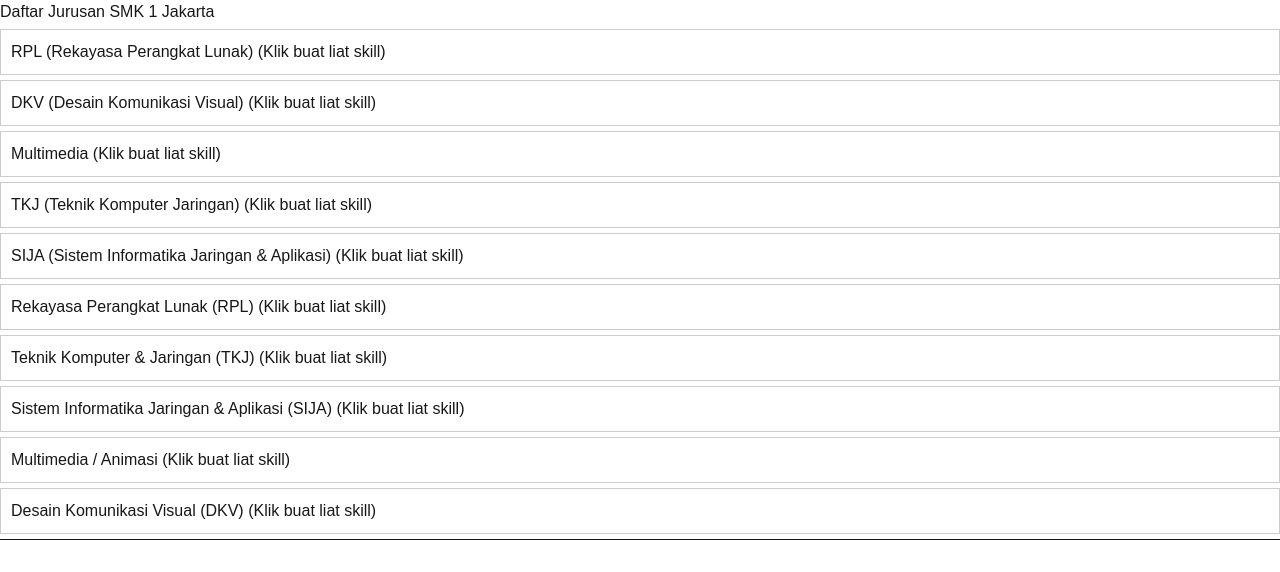
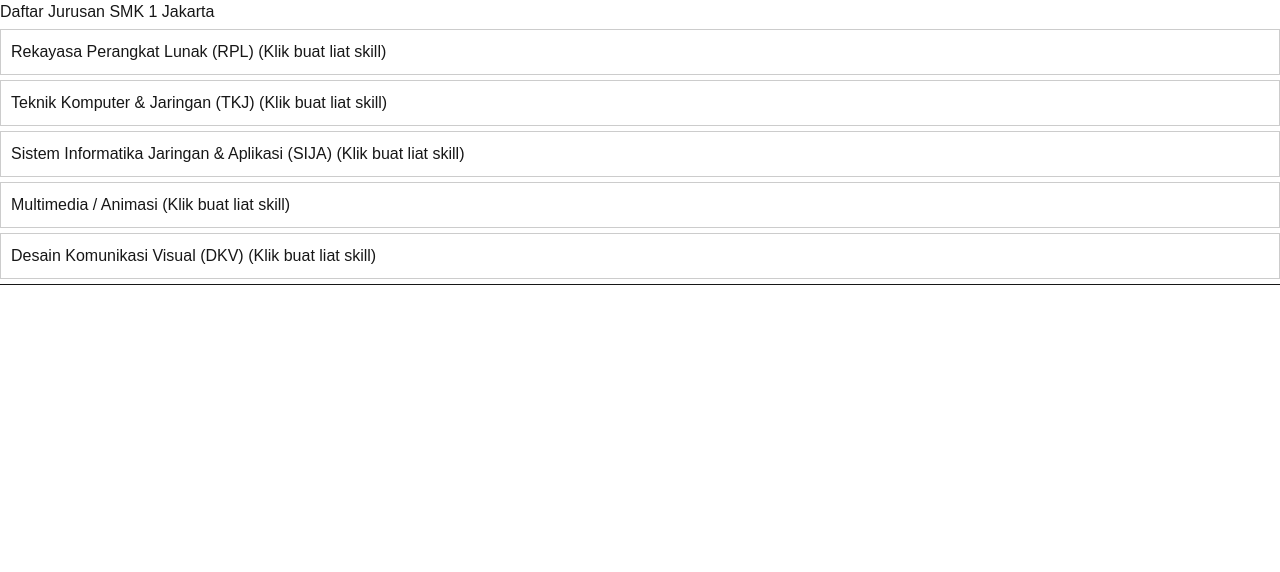
Before and after one commit to PadukaArif/smk-skill-bridge, a Next.js app: page / in a window 1280 px wide. Shown: the top 572 px of the page. Built offline with nearby package versions, Linux system fonts and the light colour scheme.

Commit message:
feat: menambahkan warna dan benerin data json juga panggilannya di page.tsx

```diff
--- a/app/page.tsx
+++ b/app/page.tsx
@@ -4,13 +4,29 @@
 import axios from "axios"
 
 export interface Data {
-    id:     number;
-    name:   string;
-    skills: string[];
+    ID:          number;
+    uuid:        string;
+    name:        string;
+    description: string;
+    skills:      string[];
+    projects:    string[];
+    careers:     string[];
+    colors:      Colors;
 }
+
+export interface Colors {
+    base_color:      string;
+    primary_color:   string;
+    secondary_color: string;
+    subtle_color:    string;
+}
+
+
+
 export default function Home() {
     const [jurusan, setJurusan] = useState <Data[]>([])
     const [pilihan, setPilihan] = useState <Data>();
+    const [projects, setProjects] = useState <Data>();
 
     useEffect (() => {
         axios.get<Data[]>('/majors.json')
@@ -26,7 +42,7 @@
 
         <ul>
             {jurusan.map((item : any) => (
-                <li key={item.id} onClick={() => setPilihan (item)} style={{cursor: 'pointer', padding: '10px', border: '1px solid #ccc', margin: '5px 0'}}>
+                <li key={item.ID} onClick={() => setPilihan (item)} style={{cursor: 'pointer', padding: '10px', border: '1px solid #ccc', margin: '5px 0'}}>
                     {item.name} (Klik buat liat skill)
                 </li>
             ))}
@@ -34,11 +50,30 @@
         <hr />
 
         {pilihan && (
-            <div>
+            <div className={``} style={{backgroundColor:pilihan.colors.secondary_color}}>
+                <h2>Deskripsi {pilihan.name}:</h2>
+                <ul>
+                        <li>{pilihan.description}</li>
+                </ul>
+                <br />
                 <h2>Skill di jurusan {pilihan.name}:</h2>
                 <ul>
                     {pilihan.skills?.map((skill: string, index: number) => (
                         <li key={index}>{skill}</li>
+                    ))}
+                </ul>
+                <br />
+                <h2>Projek di {pilihan.name}:</h2>
+                <ul>
+                    {pilihan.projects.map((proyek: string, index: number) => (
+                        <li key={index}>{proyek}</li>
+                    ))}
+                </ul>
+                <br />
+                 <h2>Career di {pilihan.name}:</h2>
+                <ul>
+                    {pilihan.careers.map((karir: string, index: number) => (
+                        <li key={index}>{karir}</li>
                     ))}
                 </ul>
             </div>
--- a/public/majors.json
+++ b/public/majors.json
@@ -1,73 +1,77 @@
 [
   {
-    "id": 1,
-    "name": "RPL (Rekayasa Perangkat Lunak)",
-    "skills": ["HTML & CSS", "JavaScript Dasar", "React/Next.js", "Database (SQL)", "Git & GitHub"]
-  },
-  {
-    "id": 2,
-    "name": "DKV (Desain Komunikasi Visual)",
-    "skills": ["Adobe Illustrator", "Photoshop", "Branding & Logo Design", "UI/UX Design", "Layouting"]
-  },
-  {
-    "id": 3,
-    "name": "Multimedia",
-    "skills": ["Video Editing", "Motion Graphics", "Photography", "3D Modelling", "Copywriting"]
-  },
-  {
-    "id": 4,
-    "name": "TKJ (Teknik Komputer Jaringan)",
-    "skills": ["Instalasi OS", "Mikrotik Dasar", "Routing & Switching", "Cabling (Fiber/UTP)", "Linux Server"]
-  },
-  {
-    "id": 5,
-    "name": "SIJA (Sistem Informatika Jaringan & Aplikasi)",
-    "skills": ["Cloud Computing", "Cyber Security Dasar", "Internet of Things (IoT)", "Server Management", "Python Programming"]
-  }
-,
-  {
-    "id": "rpl",
+    "ID": 1,
+    "uuid": "RPL",
     "name": "Rekayasa Perangkat Lunak (RPL)",
     "description": "Membangun sistem perangkat lunak masa depan, fokus pada integrasi AI, aplikasi web modern, dan ekosistem cloud.",
     "skills": ["Next.js & React", "AI API Integration", "TypeScript", "Cloud-Native Dev"],
     "projects": ["Web Portfolio Interaktif", "Sistem Kasir Berbasis Cloud", "Game 2D/3D Unity"],
     "careers": ["AI Software Engineer", "Fullstack Web Developer", "DevOps Engineer", "Blockchain Developer"],
-    "color": "blue"
+    "colors": {
+      "base_color": "#3B82F6",
+      "primary_color": "#1E40AF",
+      "secondary_color": "#60A5FA",
+      "subtle_color": "#EFF6FF"
+    }
   },
   {
-    "id": "tkj",
+    "ID": 2,
+    "uuid": "TKJ",
     "name": "Teknik Komputer & Jaringan (TKJ)",
     "description": "Arsitek infrastruktur digital yang mengamankan lalu lintas data dan membangun jaringan untuk ekosistem IoT dan 5G/6G.",
     "skills": ["Cloud Infrastructure", "Cybersecurity", "Network Automation", "IoT Setup"],
     "projects": ["Topologi Jaringan Smart Home", "Server Cloud Skala Kecil", "Sistem Keamanan Firewall"],
     "careers": ["Cloud Network Engineer", "Cybersecurity Analyst", "IoT Solutions Architect", "Network Automation Specialist"],
-    "color": "green"
+    "colors": {
+      "base_color": "#10B981",
+      "primary_color": "#065F46",
+      "secondary_color": "#34D399",
+      "subtle_color": "#ECFDF5"
+    }
   },
   {
-    "id": "sija",
+    "ID": 3,
+    "uuid": "SIJA",
     "name": "Sistem Informatika Jaringan & Aplikasi (SIJA)",
     "description": "Perpaduan koding dan jaringan. Ahli dalam merancang sistem yang menggabungkan aplikasi canggih dengan arsitektur server yang tangguh.",
     "skills": ["DevSecOps", "Microservices", "Serverless Computing", "Linux Administration"],
     "projects": ["Deploy Aplikasi ke VPS", "Otomasi Server CI/CD", "Monitoring Server Real-time"],
     "careers": ["Site Reliability Engineer (SRE)", "DevSecOps Engineer", "Cloud Architect", "Backend Systems Engineer"],
-    "color": "purple"
+    "colors": {
+      "base_color": "#8B5CF6",
+      "primary_color": "#5B21B6",
+      "secondary_color": "#A78BFA",
+      "subtle_color": "#F5F3FF"
+    }
   },
   {
-    "id": "multimedia",
+    "ID": 4,
+    "uuid": "MULTIMEDIA",
     "name": "Multimedia / Animasi",
     "description": "Kreator konten digital yang menggabungkan seni dan teknologi, memproduksi aset visual untuk era metaverse dan spatial computing.",
     "skills": ["3D Modeling", "AR/VR Development", "Motion Graphics", "Video Post-Production"],
     "projects": ["Video Dokumenter Cinematic", "Filter AR Interaktif", "Aset 3D Game"],
     "careers": ["AR/VR Experience Designer", "3D Animator", "Video Post-Production Specialist", "Spatial Computing Creator"],
-    "color": "orange"
+    "colors": {
+      "base_color": "#F59E0B",
+      "primary_color": "#B45309",
+      "secondary_color": "#FBBF24",
+      "subtle_color": "#FFFBEB"
+    }
   },
   {
-    "id": "dkv",
+    "ID": 5,
+    "uuid": "DKV",
     "name": "Desain Komunikasi Visual (DKV)",
     "description": "Problem solver visual yang merancang identitas brand dan antarmuka aplikasi dengan efisiensi menggunakan bantuan Generative AI.",
     "skills": ["UI/UX Design", "Generative AI Prompting", "Brand Identity", "Figma Prototyping"],
     "projects": ["Desain UI/UX Aplikasi Mobile", "Rebranding Produk Lokal", "Desain Campaign Digital Interaktif"],
     "careers": ["UI/UX Designer", "AI Prompt Designer", "Brand Strategist", "Product Designer"],
-    "color": "pink"
+    "colors": {
+      "base_color": "#EC4899",
+      "primary_color": "#9D174D",
+      "secondary_color": "#F472B6",
+      "subtle_color": "#FDF2F8"
+    }
   }
 ]
```
